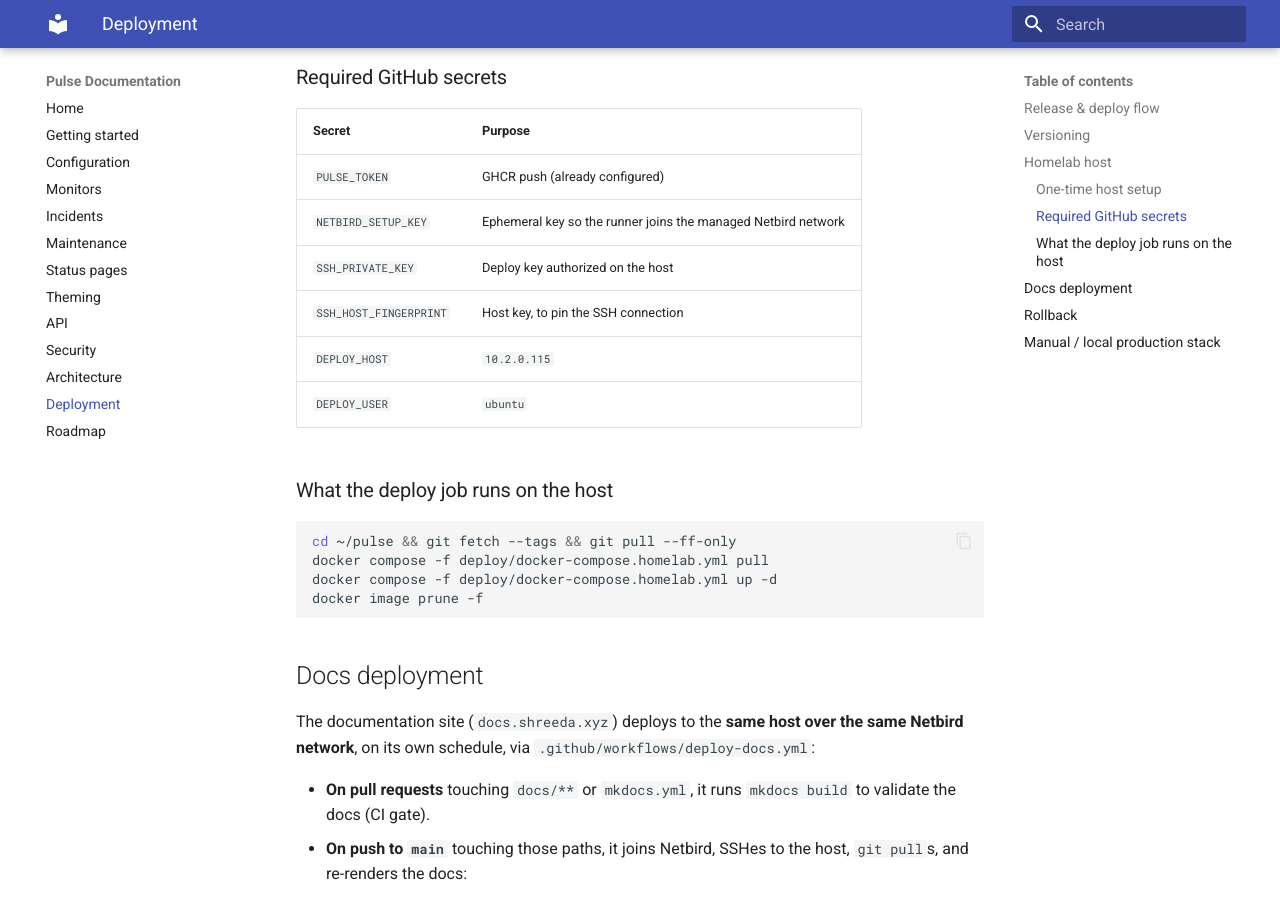
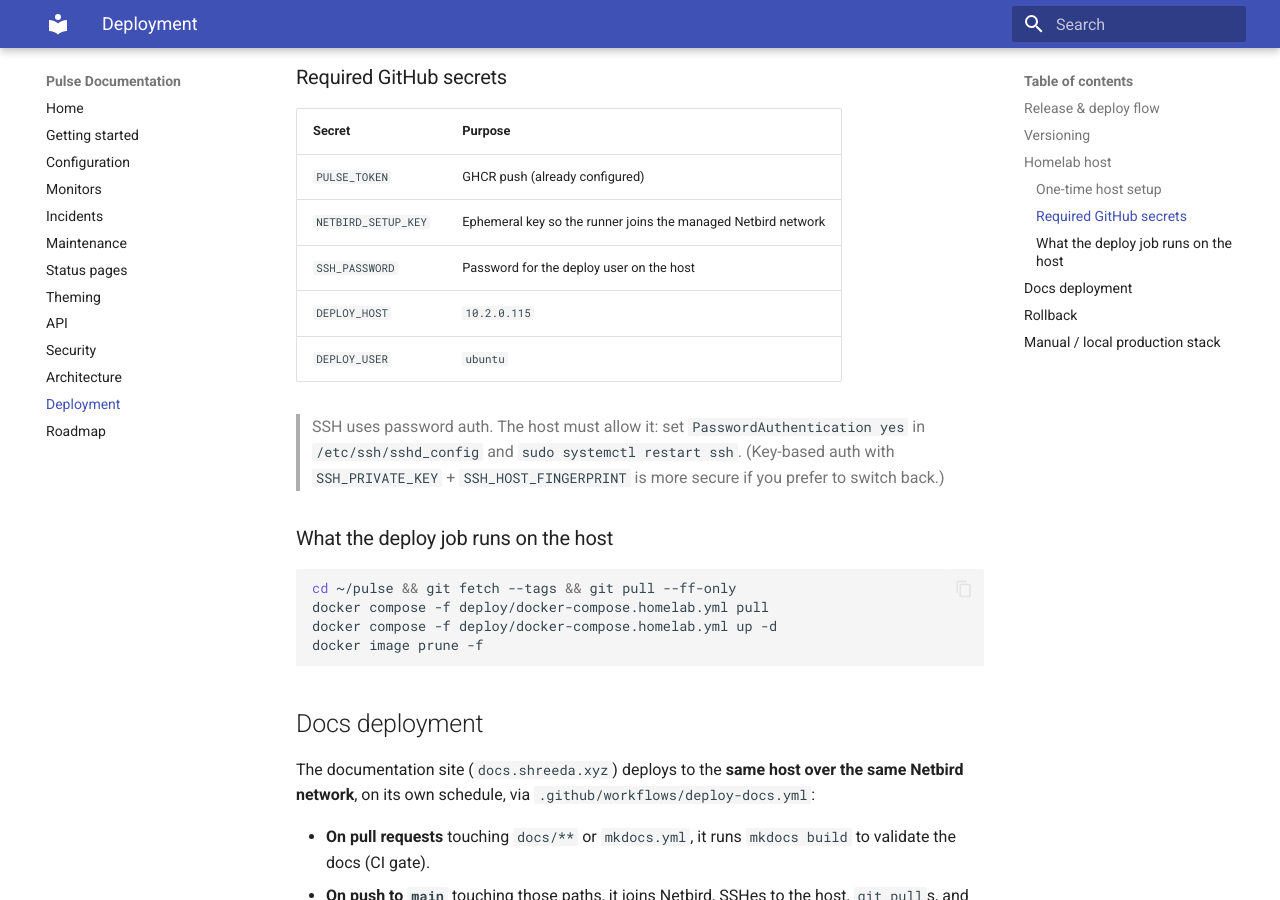
Before and after one commit to memetics19/pulse, an MkDocs documentation site: the page built from docs/deployment.md, in a window 1280 px wide and 900 px high, scrolled down 1275 px. Built offline with MkDocs 1.6.1 and Material for MkDocs 9.7.7, drawn with Linux system fonts in a browser that asks for light colours.

Commit message:
ci: add release-please, homelab deploy, and docs deploy over managed Netbird

```diff
--- a/docs/deployment.md
+++ b/docs/deployment.md
@@ -59,10 +59,14 @@ build) and serves it, plus the docs site, behind Caddy (`deploy/Caddyfile`).
 |---|---|
 | `PULSE_TOKEN` | GHCR push (already configured) |
 | `NETBIRD_SETUP_KEY` | Ephemeral key so the runner joins the managed Netbird network |
-| `SSH_PRIVATE_KEY` | Deploy key authorized on the host |
-| `SSH_HOST_FINGERPRINT` | Host key, to pin the SSH connection |
+| `SSH_PASSWORD` | Password for the deploy user on the host |
 | `DEPLOY_HOST` | `10.2.0.115` |
 | `DEPLOY_USER` | `ubuntu` |
+
+> SSH uses password auth. The host must allow it: set `PasswordAuthentication yes`
+> in `/etc/ssh/sshd_config` and `sudo systemctl restart ssh`. (Key-based auth with
+> `SSH_PRIVATE_KEY` + `SSH_HOST_FINGERPRINT` is more secure if you prefer to switch
+> back.)
 
 ### What the deploy job runs on the host
 
```
